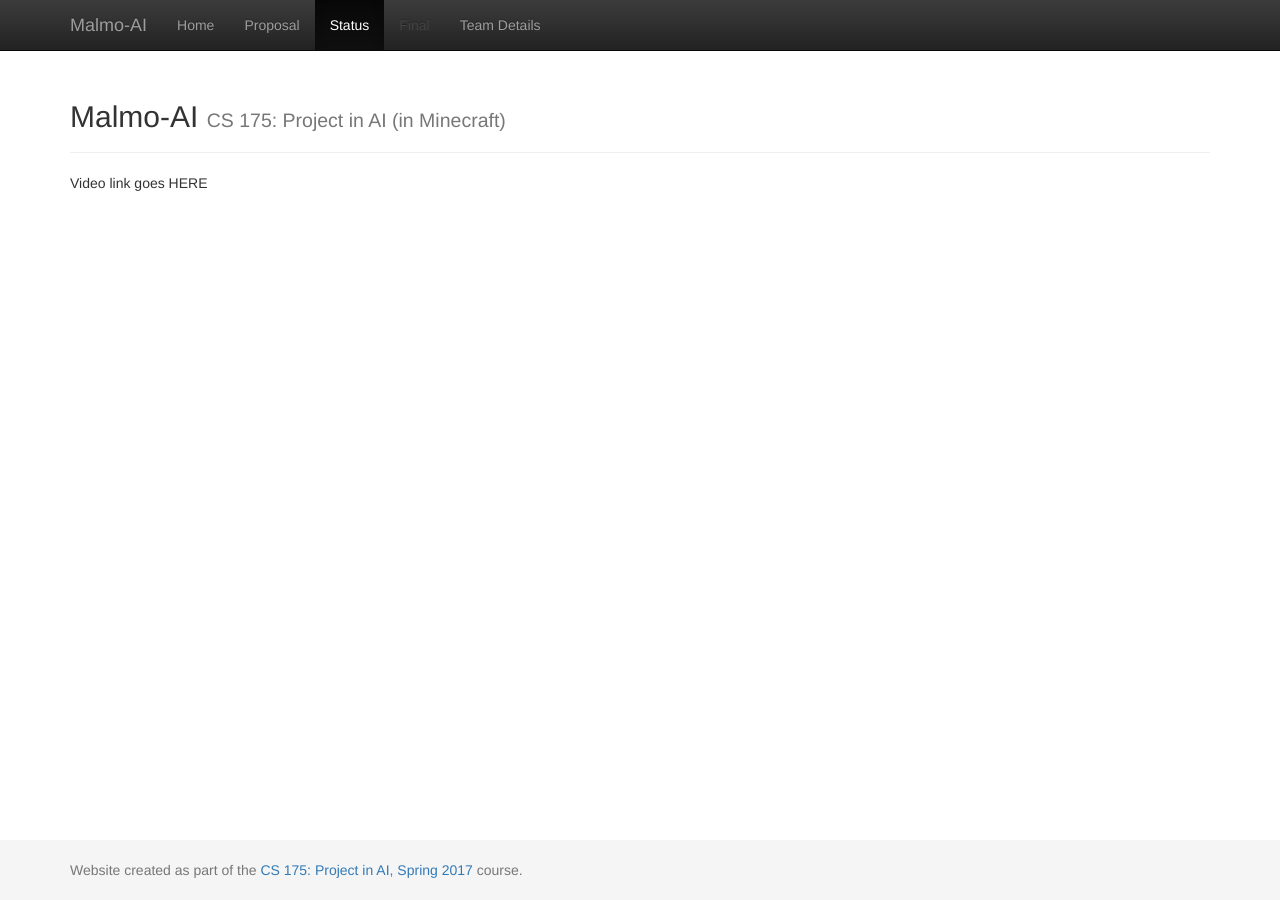
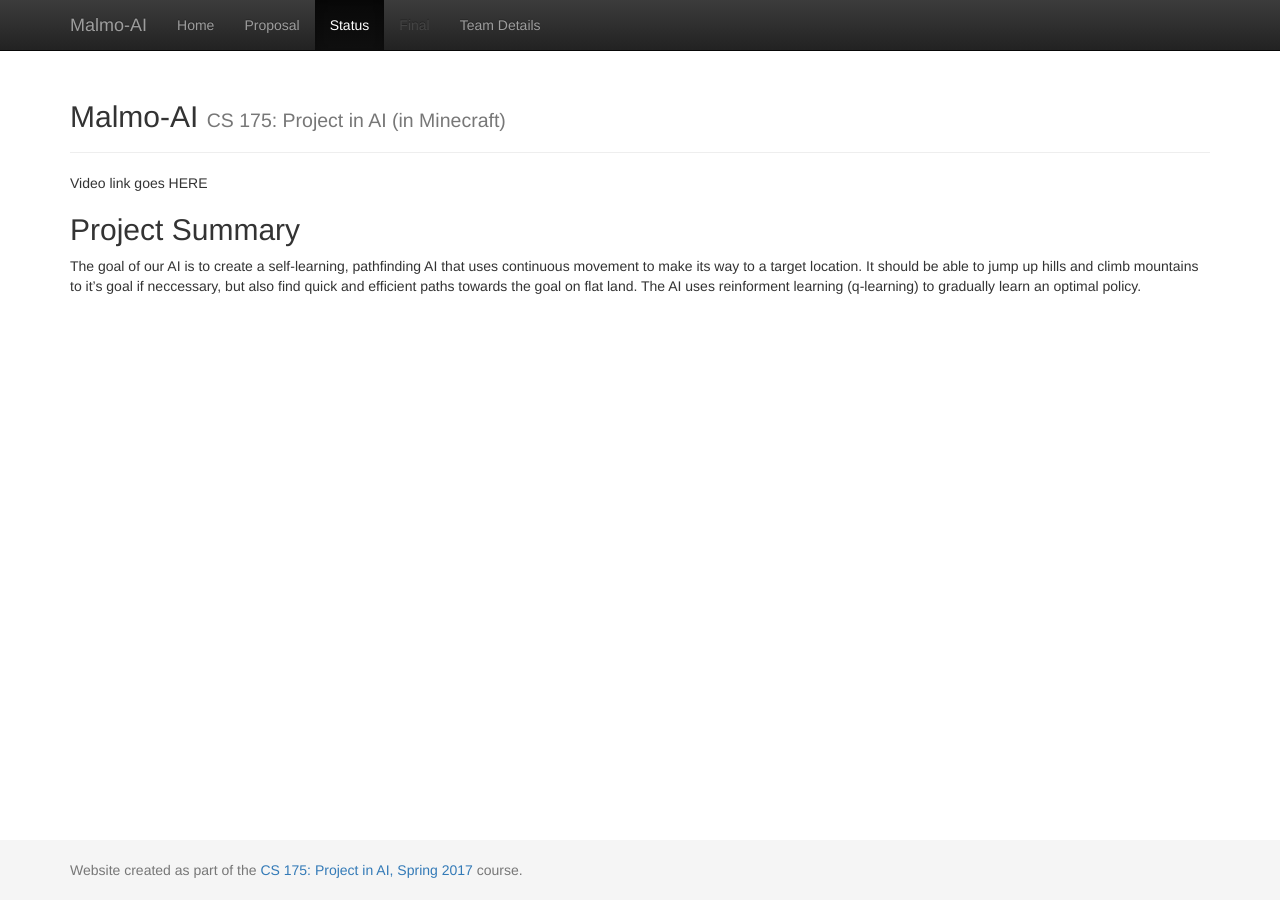
Before and after one commit to ctypewriter/Malmo-AI, a Jekyll site: the page built from docs/status.md, in a window 1280 px wide. Built offline with Jekyll 4.4.1, drawn with Linux system fonts in a browser that asks for light colours.

Commit message:
Update status.md

```diff
--- a/docs/status.md
+++ b/docs/status.md
@@ -4,3 +4,7 @@
 ---
 
 Video link goes HERE
+
+
+## Project Summary
+  The goal of our AI is to create a self-learning, pathfinding AI that uses continuous movement to make its way to a target location. It should be able to jump up hills and climb mountains to it's goal if neccessary, but also find quick and efficient paths towards the goal on flat land. The AI uses reinforment learning (q-learning) to gradually learn an optimal policy.
```
